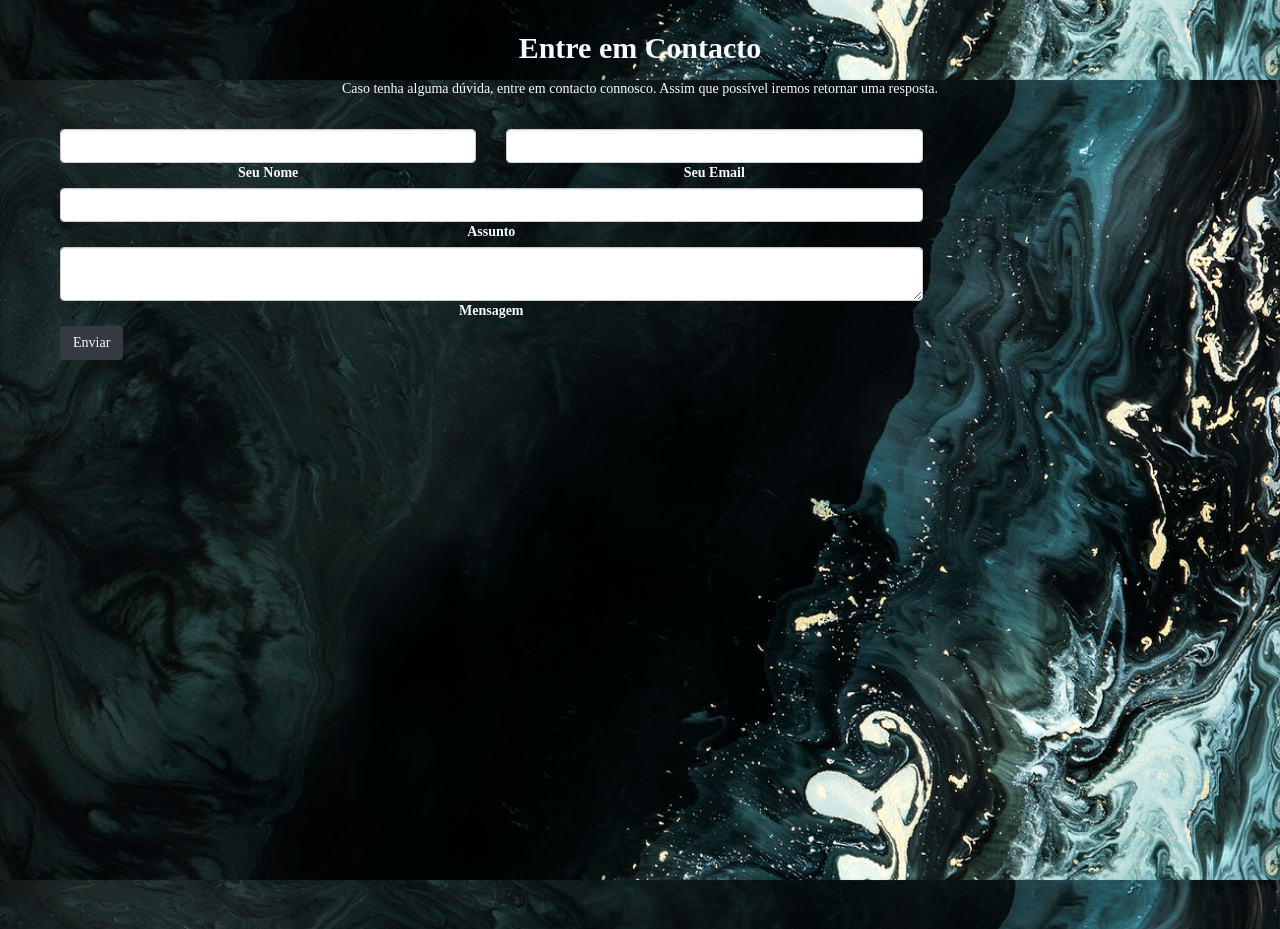
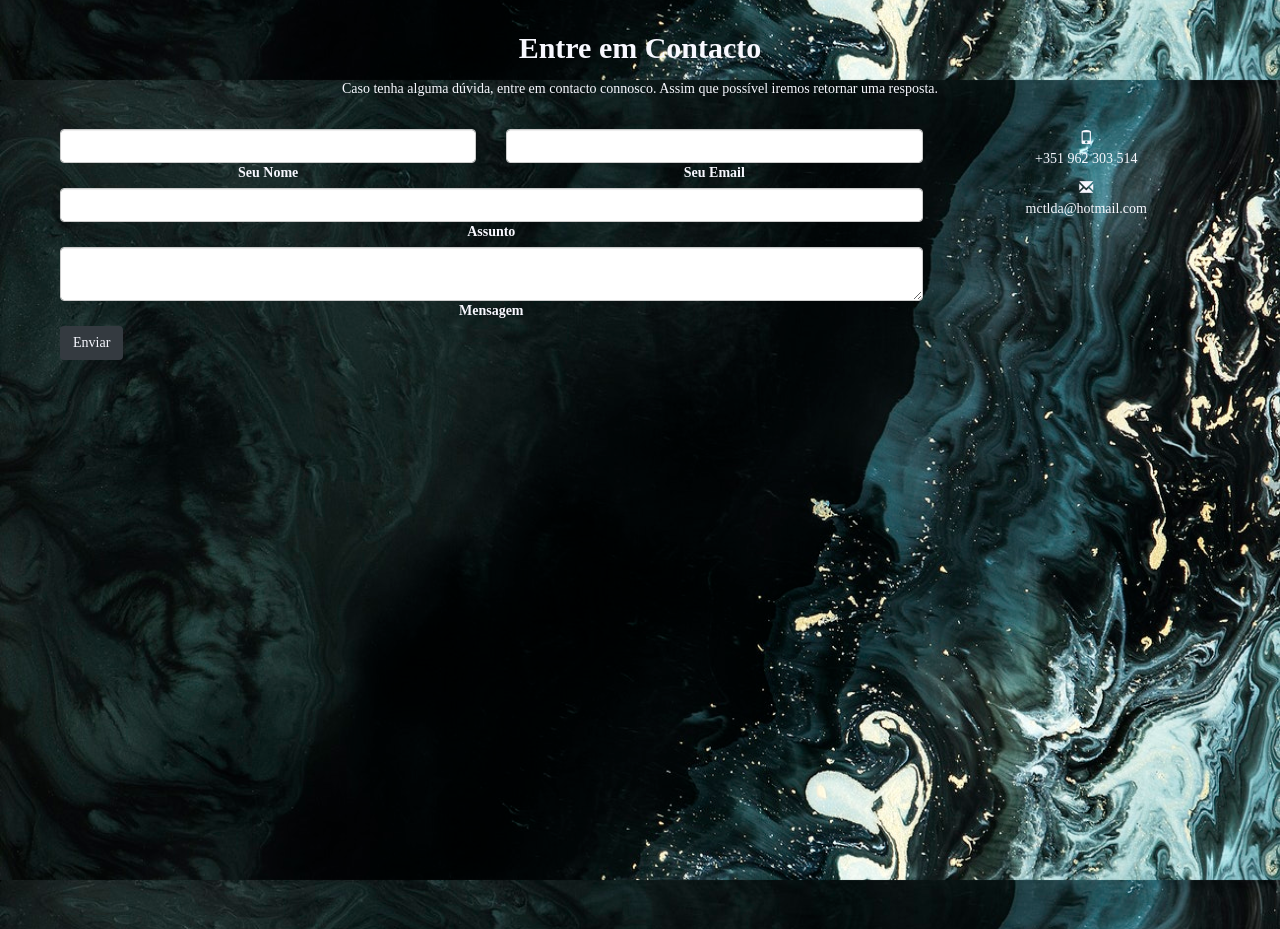
Before and after one commit to mctlda/mctlda.github.io, a plain HTML site: page index.html in a window 1280 px wide. Shown: the part 3120-4049 px from the top of the page. Drawn offline with nearby package versions, Linux system fonts and the light colour scheme; grey boxes are pictures that could not be loaded.

Commit message:
contacts added

```diff
--- a/index.html
+++ b/index.html
@@ -202,7 +202,7 @@
           <!--Grid column-->
 
           <!--Grid column-->
-          <!-- <div class="col-md-3 text-center">
+          <div class="col-md-3 text-center">
               <ul class="list-unstyled mb-0">
                   <li><span class="glyphicon glyphicon-phone"></span>
                     <p>+351 962 303 514</p>
@@ -211,11 +211,11 @@
                   <li> <span class="glyphicon glyphicon-envelope"></span>
                     <p>mctlda@hotmail.com</p>
                   </li>
-                  <li><a href="https://www.facebook.com/MarmoresCristovaoTimoteo" target="_blank">
+                  <!-- <li><a href="https://www.facebook.com/MarmoresCristovaoTimoteo" target="_blank">
                     <img src="images/facebook.png">
-                  </a></li>
+                  </a></li> -->
               </ul>
-          </div> -->
+          </div>
           <!--Grid column-->
       </div>
     </section>
```
